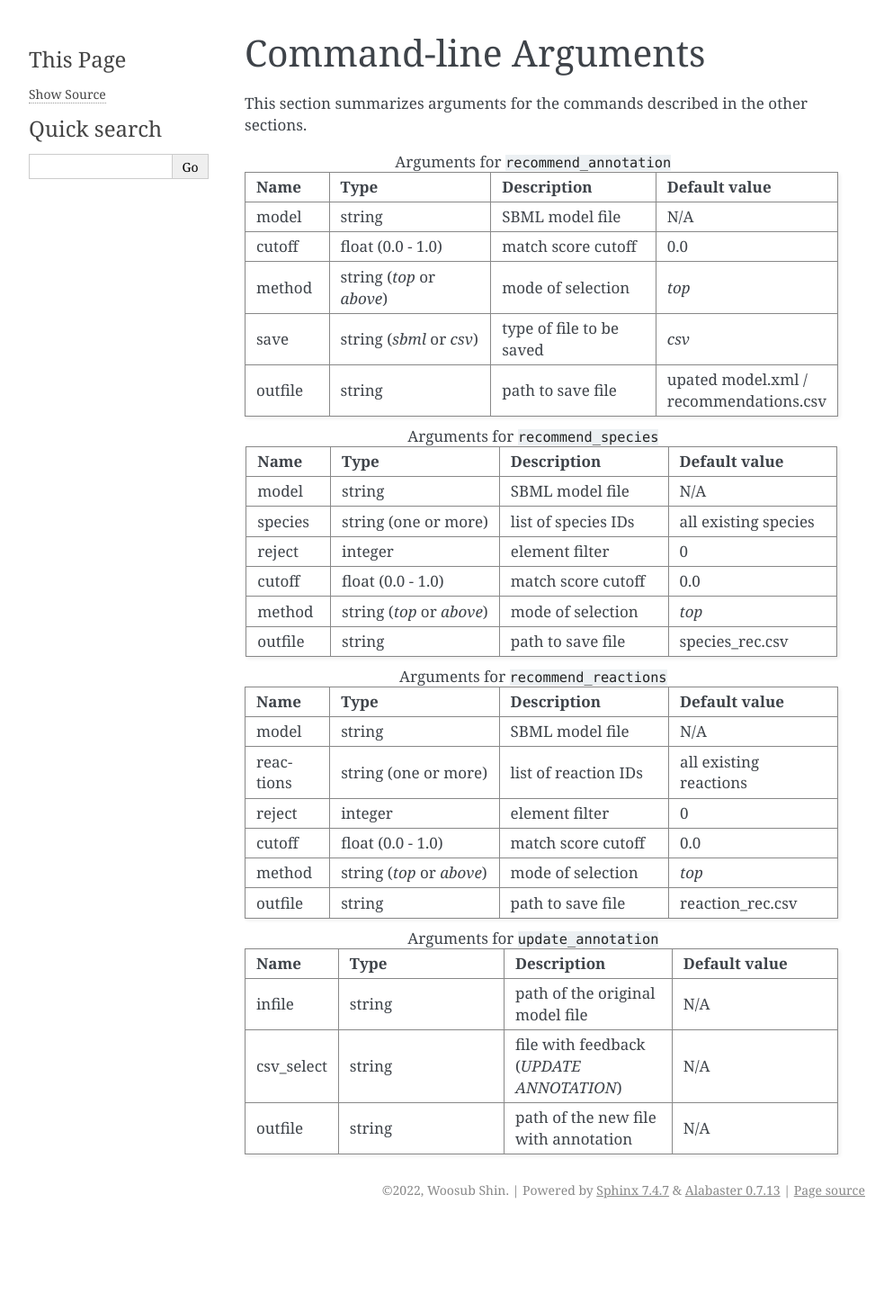
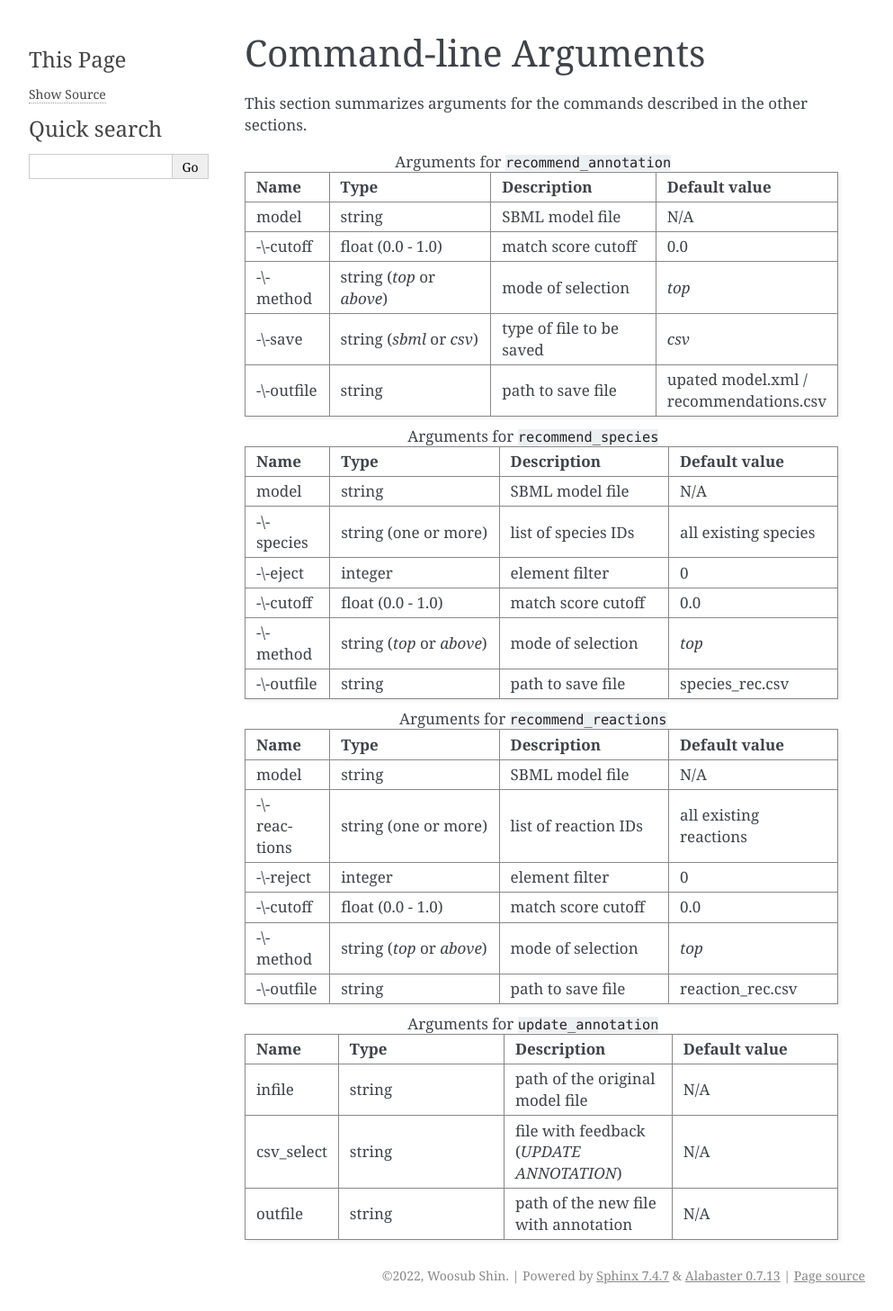
Before and after one commit to sys-bio/AMAS, a Sphinx documentation site: the page built from docs/source/tbls.rst, in a window 1280 px wide. Shown: the whole page at 90% size, without its empty margins (148-1141 px from the left). Built offline with Sphinx 7.4.7, drawn with Linux system fonts in a browser that asks for light colours; before the commit the page ends 1362 px from its top, so only the background shows below that.

Commit message:
optional arguments fo tbls

```diff
--- a/docs/source/tbls.rst
+++ b/docs/source/tbls.rst
@@ -18,19 +18,19 @@ This section summarizes arguments for the commands described in the other sectio
      - string
      - SBML model file
      - N/A
-   * - cutoff
+   * - -\\-cutoff
      - float (0.0 - 1.0)
      - match score cutoff
      - 0.0
-   * - method
+   * - -\\-method
      - string (*top* or *above*)
      - mode of selection
      - *top*
-   * - save
+   * - -\\-save
      - string (*sbml* or *csv*)
      - type of file to be saved
      - *csv*
-   * - outfile
+   * - -\\-outfile
      - string
      - path to save file
      - upated model.xml / recommendations.csv
@@ -48,23 +48,23 @@ This section summarizes arguments for the commands described in the other sectio
      - string
      - SBML model file
      - N/A
-   * - species
+   * - -\\-species
      - string (one or more)
      - list of species IDs
      - all existing species
-   * - reject
+   * - -\\-eject
      - integer
      - element filter
      - 0
-   * - cutoff
+   * - -\\-cutoff
      - float (0.0 - 1.0)
      - match score cutoff
      - 0.0
-   * - method
+   * - -\\-method
      - string (*top* or *above*)
      - mode of selection
      - *top*
-   * - outfile
+   * - -\\-outfile
      - string
      - path to save file
      - species_rec.csv
@@ -82,23 +82,23 @@ This section summarizes arguments for the commands described in the other sectio
      - string
      - SBML model file
      - N/A
-   * - reactions
+   * - -\\-reactions
      - string (one or more)
      - list of reaction IDs
      - all existing reactions
-   * - reject
+   * - -\\-reject
      - integer
      - element filter
      - 0
-   * - cutoff
+   * - -\\-cutoff
      - float (0.0 - 1.0)
      - match score cutoff
      - 0.0
-   * - method
+   * - -\\-method
      - string (*top* or *above*)
      - mode of selection
      - *top*
-   * - outfile
+   * - -\\-outfile
      - string
      - path to save file
      - reaction_rec.csv
```
